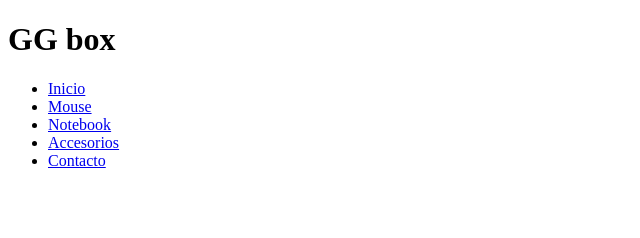
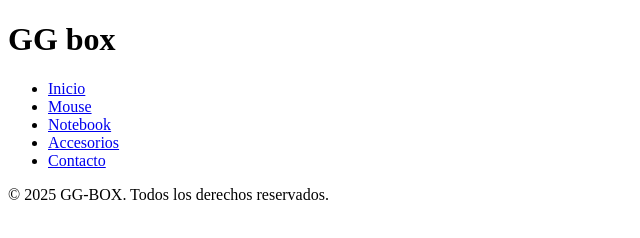
Before and after one commit to belensita707/Proyecto-Gg-Box, a plain HTML site: page index.html in a window 1280 px wide. Shown: the whole page, without its empty margins (0-640 px from the left). Drawn offline with Linux system fonts and the light colour scheme.

Commit message:
se añadio footer

```diff
--- a/index.html
+++ b/index.html
@@ -21,5 +21,10 @@
             <li><a href="contacto.html">Contacto</a></li>
         </ul>
     </nav>
+    <footer class="bg-dark text-white text-center p-4 mt-5">
+        <div class="container">
+            <p>&copy; 2025 GG-BOX. Todos los derechos reservados.</p>
+        </div>
+    </footer>
 </body>
 </html>
```
Also changed, not shown: accesorios.html (+5 -0 lines), contacto.html (+5 -0 lines), mouse.html (+5 -0 lines), notebook.html (+5 -0 lines).
